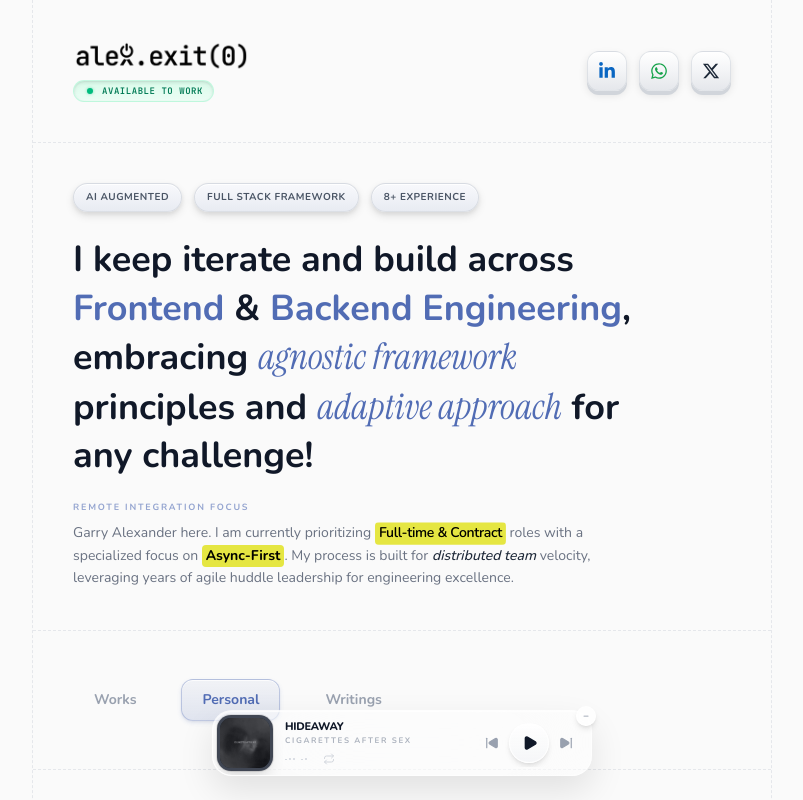
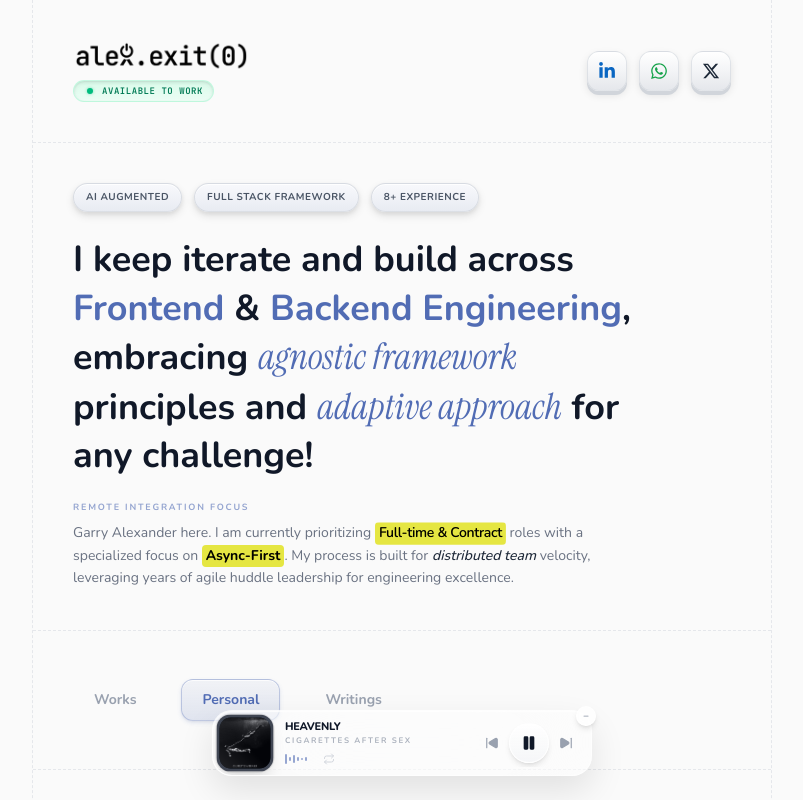
Before and after one commit to alexandephilia/portfolio_alex, a React (Vite) app: page / in a window 1280 px wide. Shown: the top 800 px of the page, without its empty margins (238-1041 px from the left). Built offline with nearby package versions, Linux system fonts and the light colour scheme.

Commit message:
Identify why clicking MusicDock elements causes bugs  Fix race conditions between global listeners and UI controls

```diff
--- a/components/MusicDock.tsx
+++ b/components/MusicDock.tsx
@@ -7,7 +7,7 @@ import { SONGS } from '../constants';
 const MAX_TITLE_CHARS = 12;
 
 export const MusicDock: React.FC = () => {
-    const [isPlaying, setIsPlaying] = useState(false);
+    const [isPlaying, setIsPlaying] = useState(true);
     const [isVisible, setIsVisible] = useState(false);
     const [isMinimized, setIsMinimized] = useState(true); // Start minimized
     const [hasExpanded, setHasExpanded] = useState(false); // Track initial expansion
@@ -42,14 +42,58 @@ export const MusicDock: React.FC = () => {
             setIsMinimized(false);
             setHasExpanded(true);
         }, 2000); // 500ms after visibility
+
+        // Auto-play attempt on mount (aggressive zero-volume start)
+        const autoPlayTimer = setTimeout(() => {
+            if (audioRef.current && isPlaying) {
+                audioRef.current.volume = 0;
+                audioRef.current.muted = false; // Some browsers prefer unmuted at zero volume for autoplay
+                audioRef.current.load();
+                audioRef.current.play().catch(() => {
+                    // console.log("Silent autoplay blocked, waiting for interaction");
+                });
+            }
+        }, 800);
+
+        // Global interaction listener to "override" browser permission
+        const handleFirstInteraction = () => {
+            if (audioRef.current) {
+                audioRef.current.volume = 1;
+                audioRef.current.muted = false;
+                if (isPlaying) {
+                    audioRef.current.play().catch(() => {});
+                }
+            }
+            // Remove listeners after first interaction
+            window.removeEventListener('click', handleFirstInteraction);
+            window.removeEventListener('touchstart', handleFirstInteraction);
+            window.removeEventListener('keydown', handleFirstInteraction);
+            window.removeEventListener('mousedown', handleFirstInteraction);
+        };
+
+        window.addEventListener('click', handleFirstInteraction);
+        window.addEventListener('touchstart', handleFirstInteraction);
+        window.addEventListener('keydown', handleFirstInteraction);
+        window.addEventListener('mousedown', handleFirstInteraction);
+
         return () => {
             clearTimeout(visibilityTimer);
             clearTimeout(expandTimer);
+            clearTimeout(autoPlayTimer);
+            window.removeEventListener('click', handleFirstInteraction);
+            window.removeEventListener('touchstart', handleFirstInteraction);
+            window.removeEventListener('keydown', handleFirstInteraction);
+            window.removeEventListener('mousedown', handleFirstInteraction);
         };
     }, []);
 
     const togglePlay = () => {
         if (!audioRef.current) return;
+
+        // Ensure unmuted and full volume when manually toggling
+        audioRef.current.muted = false;
+        audioRef.current.volume = 1;
+
         if (isPlaying) {
             audioRef.current.pause();
         } else {
@@ -118,6 +162,8 @@ export const MusicDock: React.FC = () => {
                         }}
                         whileDrag={{ scale: 1.02 }}
                         className={`fixed bottom-6 left-1/2 -translate-x-1/2 z-[100] touch-none ${isMinimized ? 'cursor-grab active:cursor-grabbing' : ''}`}
+                        onClick={(e) => e.stopPropagation()}
+                        onPointerDown={(e) => e.stopPropagation()}
                     >
                         <motion.div
                             initial={{ width: 64 }}
@@ -126,16 +172,18 @@ export const MusicDock: React.FC = () => {
                             }}
                             transition={{
                                 type: 'spring',
-                                damping: 15,
-                                stiffness: 150,
+                                damping: 18, // Slightly softer spring
+                                stiffness: 120,
                                 mass: 1,
+                                // Increased delay so content blur is clearly halfway done before width changes
+                                delay: isMinimized ? 0.25 : 0
                             }}
                             style={{ willChange: 'width' }}
                             className="
                             relative
                             bg-white/40 backdrop-blur-3xl
                             border border-white/50
-                            rounded-[20px]
+                            rounded-[18px] md:rounded-[20px]
                             shadow-[0_15px_35px_rgba(0,0,0,0.1),inset_0_1px_1px_rgba(255,255,255,0.8)]
                             overflow-hidden
                             transform-gpu
@@ -146,6 +194,7 @@ export const MusicDock: React.FC = () => {
                                     ref={audioRef}
                                     src={currentSong.url}
                                     onEnded={handleEnded}
+                                    preload="auto"
                                 />
 
                                 {/* Album Art - draggable area when minimized */}
@@ -173,9 +222,9 @@ export const MusicDock: React.FC = () => {
 
                                         <div className="absolute inset-0 bg-gradient-to-tr from-white/20 via-transparent to-transparent opacity-60 pointer-events-none" />
 
-                                        {/* Playing Indicator */}
+                                        {/* Playing Indicator - Only shown when minimized to avoid cluttering expanded view */}
                                         <AnimatePresence>
-                                            {isPlaying && (
+                                            {isPlaying && isMinimized && (
                                                 <motion.div
                                                     initial={{ opacity: 0 }}
                                                     animate={{ opacity: 1 }}
@@ -221,17 +270,29 @@ export const MusicDock: React.FC = () => {
                                     )}
                                 </div>
 
-                                {/* Expanded Content */}
+                                {/* Expanded Content revealed via AnimatePresence */}
+                                <AnimatePresence mode="wait">
+                                    {!isMinimized && (
                                         <motion.div
-                                    animate={{
-                                        opacity: isMinimized ? 0 : 1,
-                                        x: isMinimized ? -20 : 0,
+                                            key="expanded-content"
+                                            initial={{ opacity: 0, filter: 'blur(10px)', x: -10 }}
+                                            animate={{ opacity: 1, filter: 'blur(0px)', x: 0 }}
+                                            exit={{ opacity: 0, filter: 'blur(10px)', x: -10 }}
+                                            transition={{
+                                                duration: 0.4,
+                                                ease: [0.4, 0, 0.2, 1],
+                                                // Wait for container to start opening
+                                                delay: 0.1
                                             }}
-                                    transition={{ duration: 0.2 }}
-                                    className={`flex-1 flex items-center justify-between gap-3 pl-3 pr-2 overflow-hidden ${isMinimized ? 'pointer-events-none' : ''}`}
+                                            className="flex-1 flex items-center justify-between gap-3 pl-3 pr-2 overflow-hidden"
                                         >
-                                    {/* Info & Sub-controls */}
-                                    <div className="min-w-[100px] flex flex-col gap-1">
+                                            {/* Info Section */}
+                                            <motion.div
+                                                initial={{ opacity: 0, filter: 'blur(4px)' }}
+                                                animate={{ opacity: 1, filter: 'blur(0px)' }}
+                                                transition={{ delay: 0.2 }}
+                                                className="min-w-[100px] flex flex-col gap-1"
+                                            >
                                                 <div className="flex flex-col">
                                                     <div
                                                         className="overflow-hidden whitespace-nowrap relative h-4 flex items-center w-[100px]"
@@ -282,10 +343,15 @@ export const MusicDock: React.FC = () => {
                                                         {isRepeatOne ? <Repeat1 size={12} /> : <Repeat size={12} />}
                                                     </button>
                                                 </div>
-                                    </div>
+                                            </motion.div>
 
                                             {/* Main Controls */}
-                                    <div className="flex items-center gap-1">
+                                            <motion.div
+                                                initial={{ opacity: 0, filter: 'blur(4px)' }}
+                                                animate={{ opacity: 1, filter: 'blur(0px)' }}
+                                                transition={{ delay: 0.3 }}
+                                                className="flex items-center gap-1"
+                                            >
                                                 <button onClick={prevSong} className="text-gray-400 hover:text-gray-900 p-1.5 active:scale-90 transition-transform">
                                                     <SkipBack size={14} fill="currentColor" />
                                                 </button>
@@ -298,8 +364,10 @@ export const MusicDock: React.FC = () => {
                                                 <button onClick={nextSong} className="text-gray-400 hover:text-gray-900 p-1.5 active:scale-90 transition-transform">
                                                     <SkipForward size={14} fill="currentColor" />
                                                 </button>
-                                    </div>
                                             </motion.div>
+                                        </motion.div>
+                                    )}
+                                </AnimatePresence>
                             </div>
                         </motion.div>
 
--- a/components/Skills.tsx
+++ b/components/Skills.tsx
@@ -94,11 +94,19 @@ const KeyboardGroup: React.FC<{ category: SkillCategory; index: number }> = ({ c
     )
 }
 
+// Shared audio instance for keyboard clicks to avoid multiple object creations
+const clickSound = typeof Audio !== 'undefined' ? new Audio('/click.mp3') : null;
+if (clickSound) {
+    clickSound.preload = 'auto';
+}
+
 const Keycap: React.FC<{ label: string }> = ({ label }) => {
     const playClick = () => {
-        const audio = new Audio('/click.mp3');
-        audio.currentTime = 0;
-        audio.play().catch(err => console.error("Audio playback failed:", err));
+        if (!clickSound) return;
+
+        // Reset and play for snappy feedback
+        clickSound.currentTime = 0;
+        clickSound.play().catch(err => console.error("Audio playback failed:", err));
     };
 
     return (
--- a/constants.ts
+++ b/constants.ts
@@ -264,6 +264,13 @@ export const TOOL_STACK_URLS = [
 
 export const SONGS: Song[] = [
     {
+        id: "3",
+        title: "Heavenly",
+        artist: "Cigarettes After Sex",
+        url: "/songs/Heavenly - Cigarettes After Sex.mp3",
+        coverUrl: "/songs/cas1.jpg"
+    },
+    {
         id: "1",
         title: "Hideaway",
         artist: "Cigarettes After Sex",
@@ -276,12 +283,5 @@ export const SONGS: Song[] = [
         artist: "Cigarettes After Sex",
         url: "/songs/Holding You, Holding Me - Cigarettes After Sex.mp3",
         coverUrl: "/songs/cas.jpg"
-    },
-    {
-        id: "3",
-        title: "Heavenly",
-        artist: "Cigarettes After Sex",
-        url: "/songs/Heavenly - Cigarettes After Sex.mp3",
-        coverUrl: "/songs/cas1.jpg"
     }
 ];
```
Lines whose indentation alone changed are shown as unchanged.
